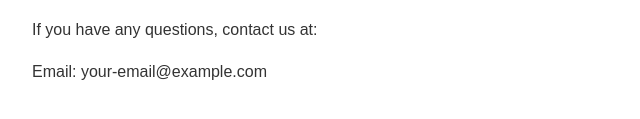
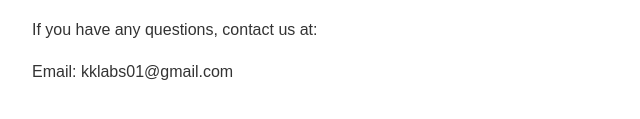
Before and after one commit to kklabs-devhub/solo-travel-guard-privacy, a plain HTML site: page index.html in a window 1280 px wide. Shown: the part 1065-1184 px from the top of the page, 8-648 px from the left. Drawn offline with Linux system fonts and the light colour scheme.

Commit message:
Update index.html

```diff
--- a/index.html
+++ b/index.html
@@ -55,7 +55,7 @@
 
 <h2>Contact Us</h2>
 <p>If you have any questions, contact us at:</p>
-<p>Email: your-email@example.com</p>
+<p>Email: kklabs01@gmail.com</p>
 
 </body>
 </html>
```
